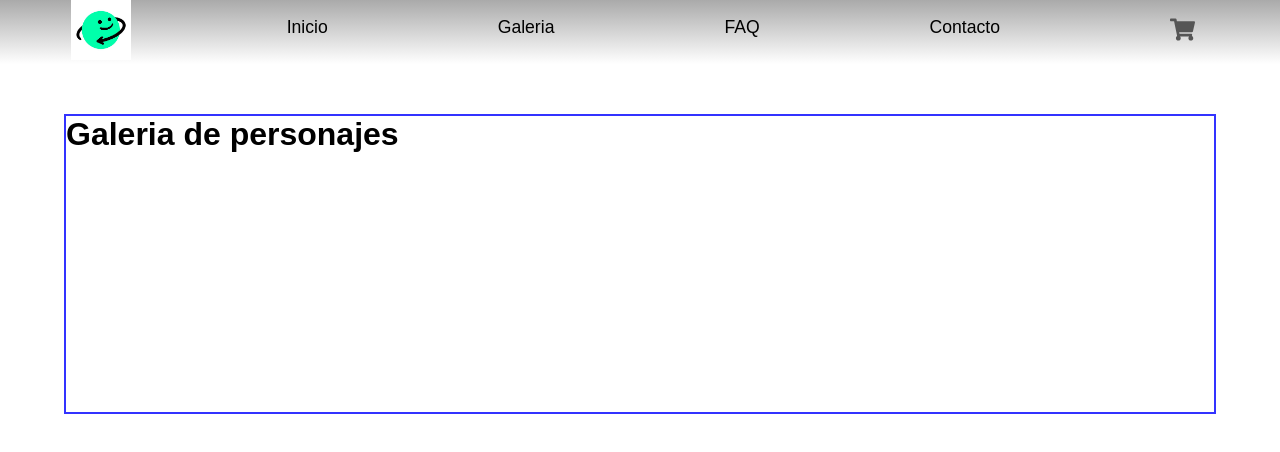
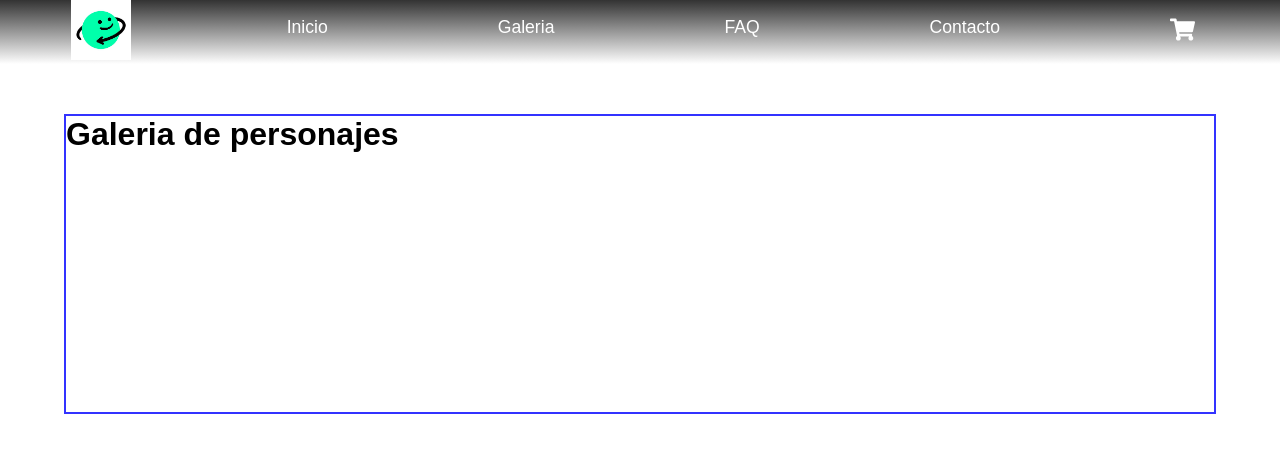
Before and after one commit to matiasarz/entregas-coder, a React (Create React App) app: page / in a window 1280 px wide. Shown: the top 452 px of the page. Built offline with nearby package versions, Linux system fonts and the light colour scheme.

Commit message:
Cambios en la clase

```diff
--- a/src/App.jsx
+++ b/src/App.jsx
@@ -1,4 +1,5 @@
 import './App.css';
+import Circle from './Circle';
 import ItemListContainer from './components/itemListContainer/ItemListContainer';
 import NavBar from './components/navbar/NavBar';
 
--- a/src/components/cartWidget/CartWidget.jsx
+++ b/src/components/cartWidget/CartWidget.jsx
@@ -4,7 +4,7 @@ const CartWidget = () => {
 
     const cartStyle = {
         fontSize: '25px',
-        color: '#555',
+        color: '#fff',
         cursor: 'pointer'
     }
 
--- a/src/components/navbar/NavBar.css
+++ b/src/components/navbar/NavBar.css
@@ -2,7 +2,7 @@
     display: flex;
     justify-content: space-between;
     align-items: center;
-    background: linear-gradient(#aaa, #fff);
+    background: linear-gradient(#333, #fff);
 }
 .nav div {
     flex-grow: .5;
@@ -22,5 +22,5 @@
     font-size: 1.1em;
 }
 .navBar li a {
-    color: #000;
+    color: #fff;
 }
```
